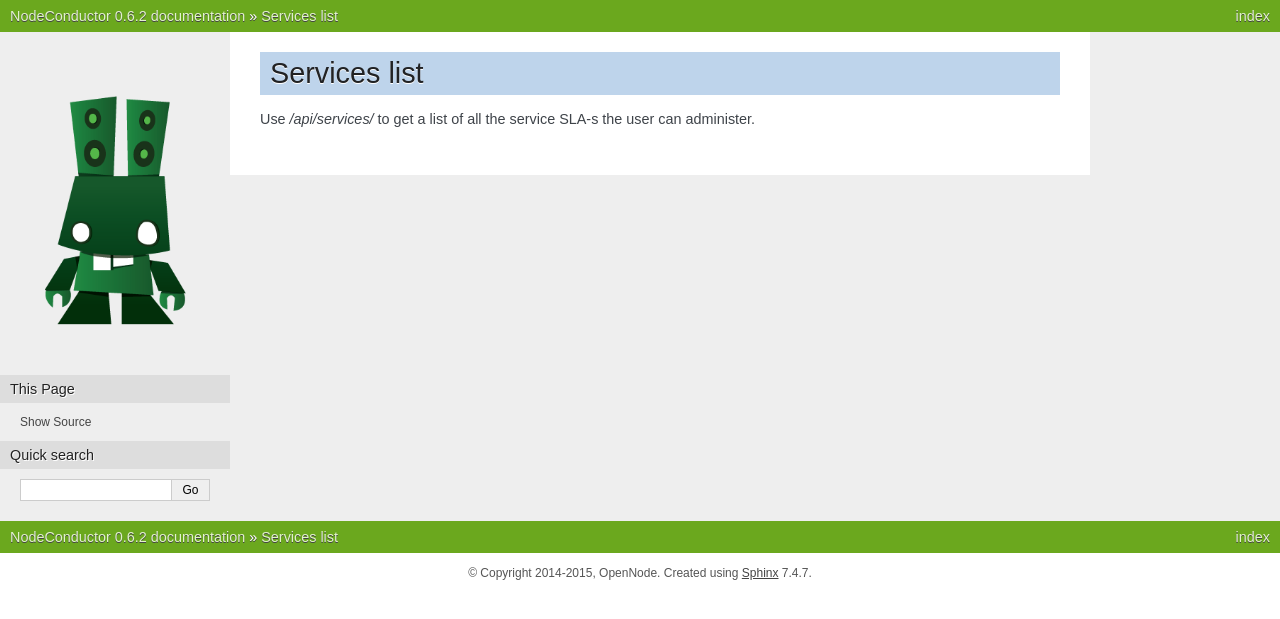
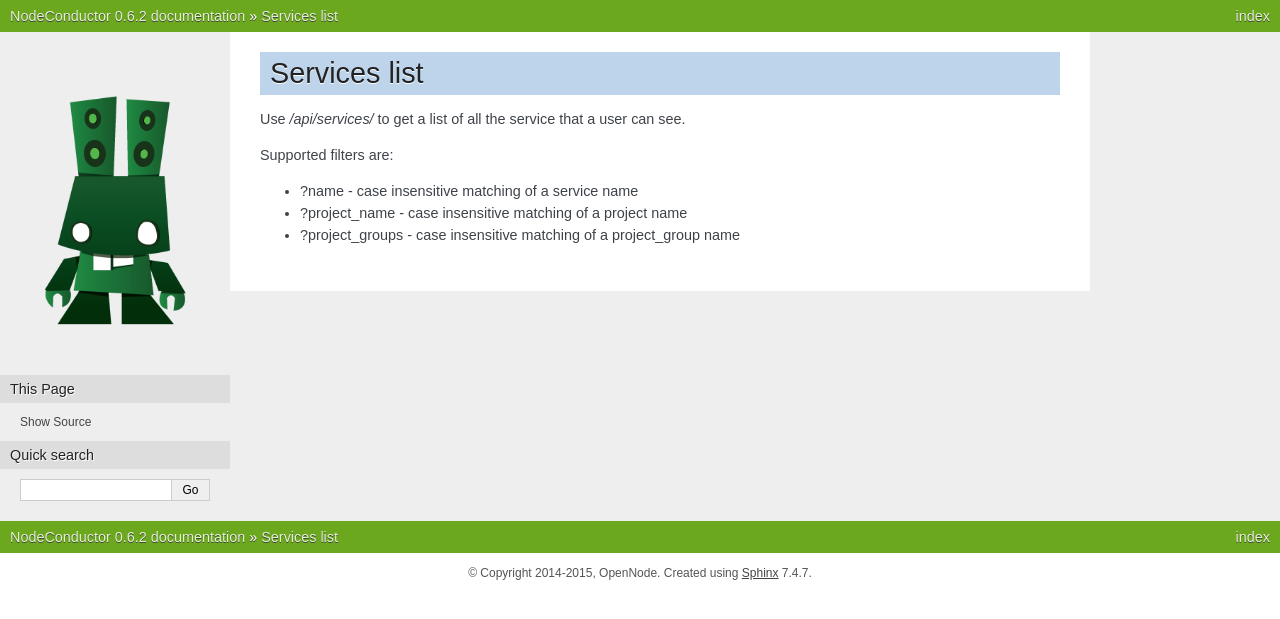
Before and after one commit to opennode/waldur-core, a Sphinx documentation site: the page built from docs/api/services.rst, in a window 1280 px wide. Shown: the top 619 px of the page. Built offline with Sphinx 7.4.7, drawn with Linux system fonts in a browser that asks for light colours.

Commit message:
Fix service documentation

```diff
--- a/docs/api/services.rst
+++ b/docs/api/services.rst
@@ -1,4 +1,10 @@
 Services list
 -------------
 
-Use */api/services/* to get a list of all the service SLA-s the user can administer.
+Use */api/services/* to get a list of all the service that a user can see.
+
+Supported filters are:
+
+- ?name - case insensitive matching of a service name
+- ?project_name - case insensitive matching of a project name
+- ?project_groups - case insensitive matching of a project_group name
```
